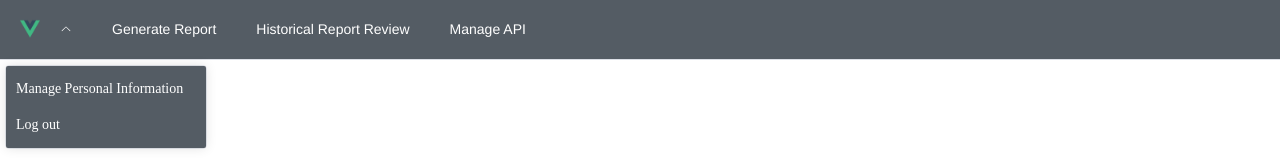
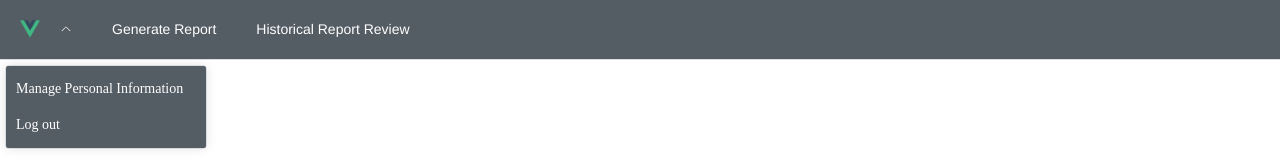
Before and after one commit to LeonalZong/ELEC5620, a Vue app: page /ReportGeneration in a window 1280 px wide. Shown: the top 160 px of the page. Built offline with nearby package versions, Linux system fonts and the light colour scheme.

Commit message:
remove useless component

```diff
--- a/src/components/HealthManagement.vue
+++ b/src/components/HealthManagement.vue
@@ -9,7 +9,6 @@
         </el-sub-menu>
         <el-menu-item index="2" @click="goToPage('/ReportGeneration')">Generate Report</el-menu-item>
         <el-menu-item index="3" @click="goToPage('/ReportReview')">Historical Report Review</el-menu-item>
-        <el-menu-item index="4">Manage API</el-menu-item>
     </el-menu>
 
 
--- a/src/components/ReportGeneration.vue
+++ b/src/components/ReportGeneration.vue
@@ -9,7 +9,6 @@
         </el-sub-menu>
         <el-menu-item index="2">Generate Report</el-menu-item>
         <el-menu-item index="3" @click="goToPage('/ReportReview')">Historical Report Review</el-menu-item>
-        <el-menu-item index="4">Manage API</el-menu-item>
     </el-menu>
 
 
--- a/src/components/ReportReview.vue
+++ b/src/components/ReportReview.vue
@@ -9,7 +9,6 @@
         </el-sub-menu>
         <el-menu-item index="2" @click="goToPage('/ReportGeneration')">Generate Report</el-menu-item>
         <el-menu-item index="3">Historical Report Review</el-menu-item>
-        <el-menu-item index="4">Manage API</el-menu-item>
     </el-menu>
 
 
--- a/src/components/UpdateInformation.vue
+++ b/src/components/UpdateInformation.vue
@@ -8,7 +8,6 @@
         </el-sub-menu>
         <el-menu-item index="2" @click="goToPage('/ReportGeneration')">Generate Report</el-menu-item>
         <el-menu-item index="3" @click="goToPage('/ReportReview')">Historical Report Review</el-menu-item>
-        <el-menu-item index="4">Manage API</el-menu-item>
     </el-menu>
     <div class="form-container">
     <el-form :model="form" :rules="rules" ref="formRef">
```
